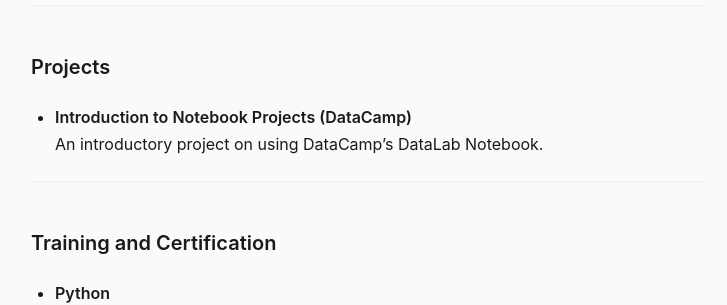
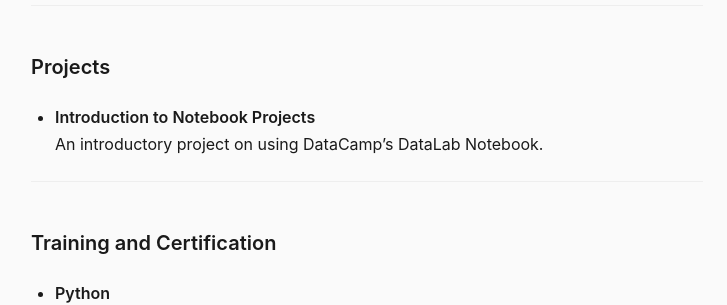
Before and after one commit to muntasimulhaque/muntasimulhaque.github.io, a Jekyll site: the page built from index.md, in a window 1280 px wide and 900 px high, scrolled down 1928 px. Shown: the part 153-458 px from the top of the window, without its empty margins (273-1000 px from the left). Built offline with Jekyll 4.4.1, drawn with Linux system fonts in a browser that asks for light colours.

Commit message:
Update index.md

```diff
--- a/index.md
+++ b/index.md
@@ -54,7 +54,7 @@
 
 #### Projects
 
-* **Introduction to Notebook Projects (DataCamp)**
+* **Introduction to Notebook Projects**
     An introductory project on using DataCamp's DataLab Notebook.
 
 #### Training and Certification
```
